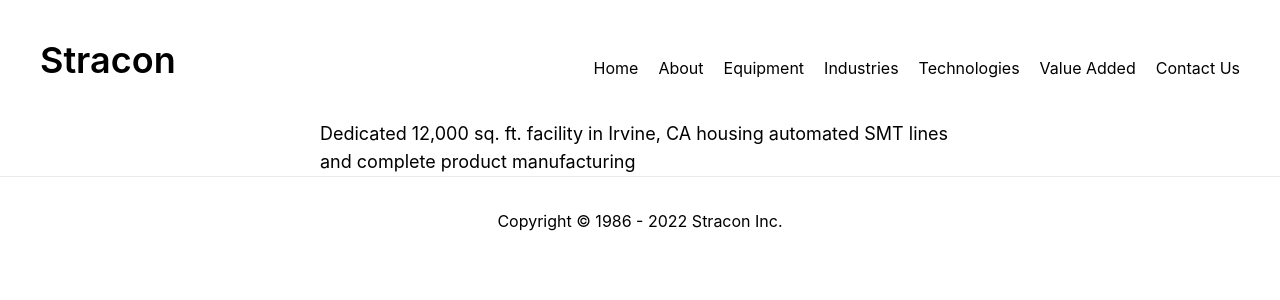
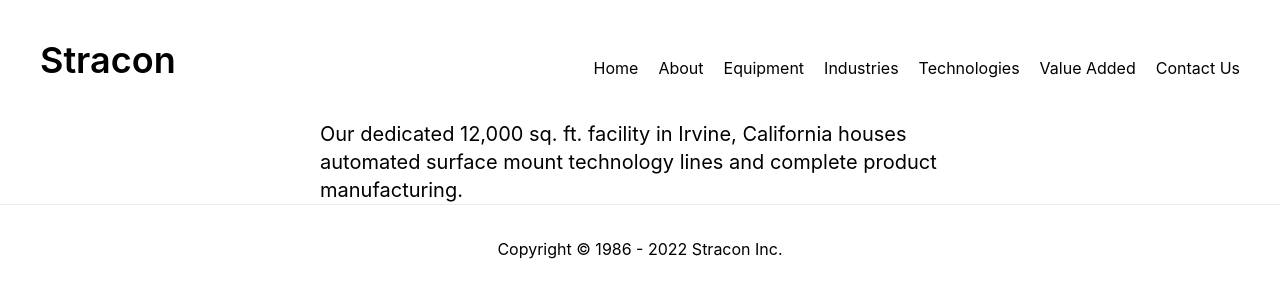
Before and after one commit to KevinNDoan/Stracon, a Next.js app: page /about in a window 1280 px wide. Shown: the top 300 px of the page. Built offline with nearby package versions, Linux system fonts and the light colour scheme.

Commit message:
Updating about

```diff
--- a/pages/about.js
+++ b/pages/about.js
@@ -7,8 +7,8 @@
             <Header pageName={'About'} />
 
             <main>
-                <div className="flex justify-center">
-                    <h1 className="text-lg w-1/2">Dedicated 12,000 sq. ft. facility in Irvine, CA housing automated SMT lines and complete product manufacturing</h1>
+                <div className="flex justify-center mt-10">
+                    <h1 className="text-xl w-1/2">Our dedicated 12,000 sq. ft. facility in Irvine, California houses automated surface mount technology lines and complete product manufacturing.</h1>
                 </div>
             </main>
 
```
